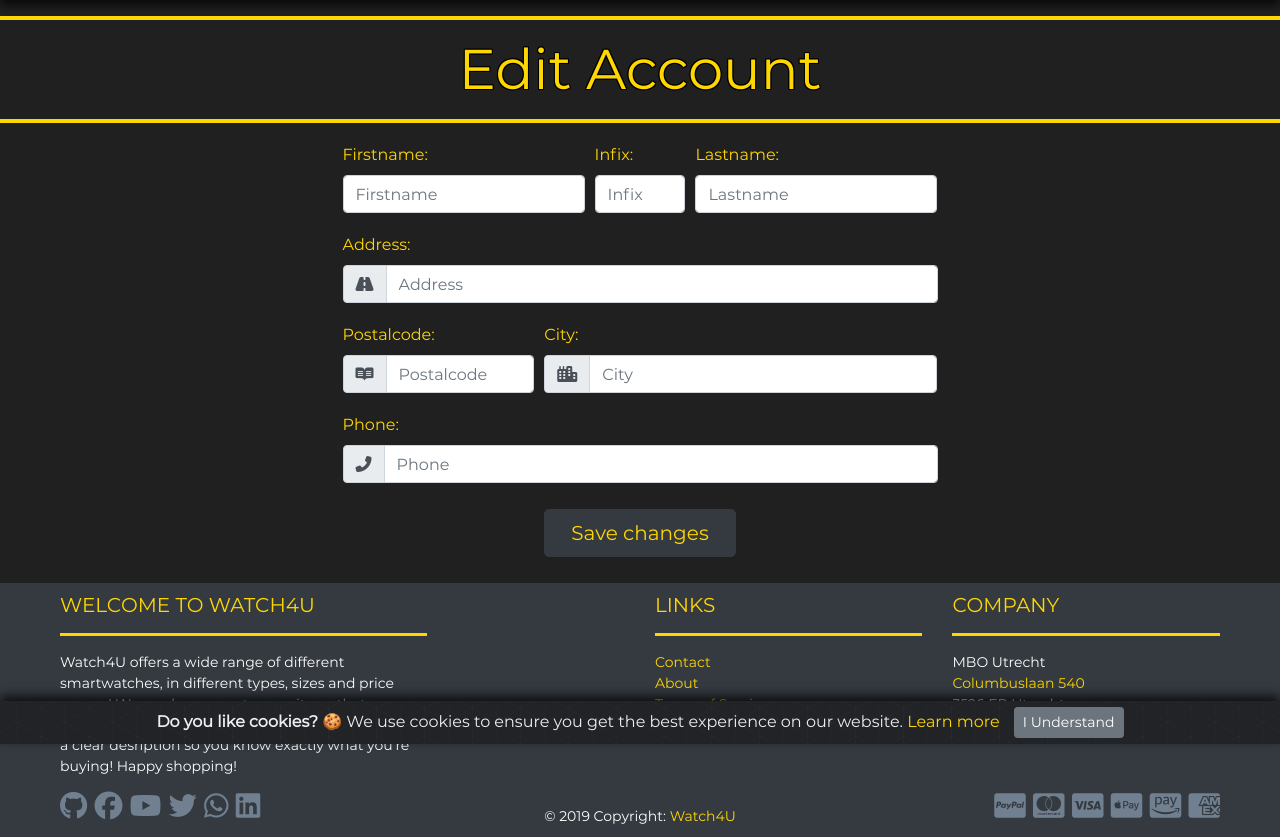
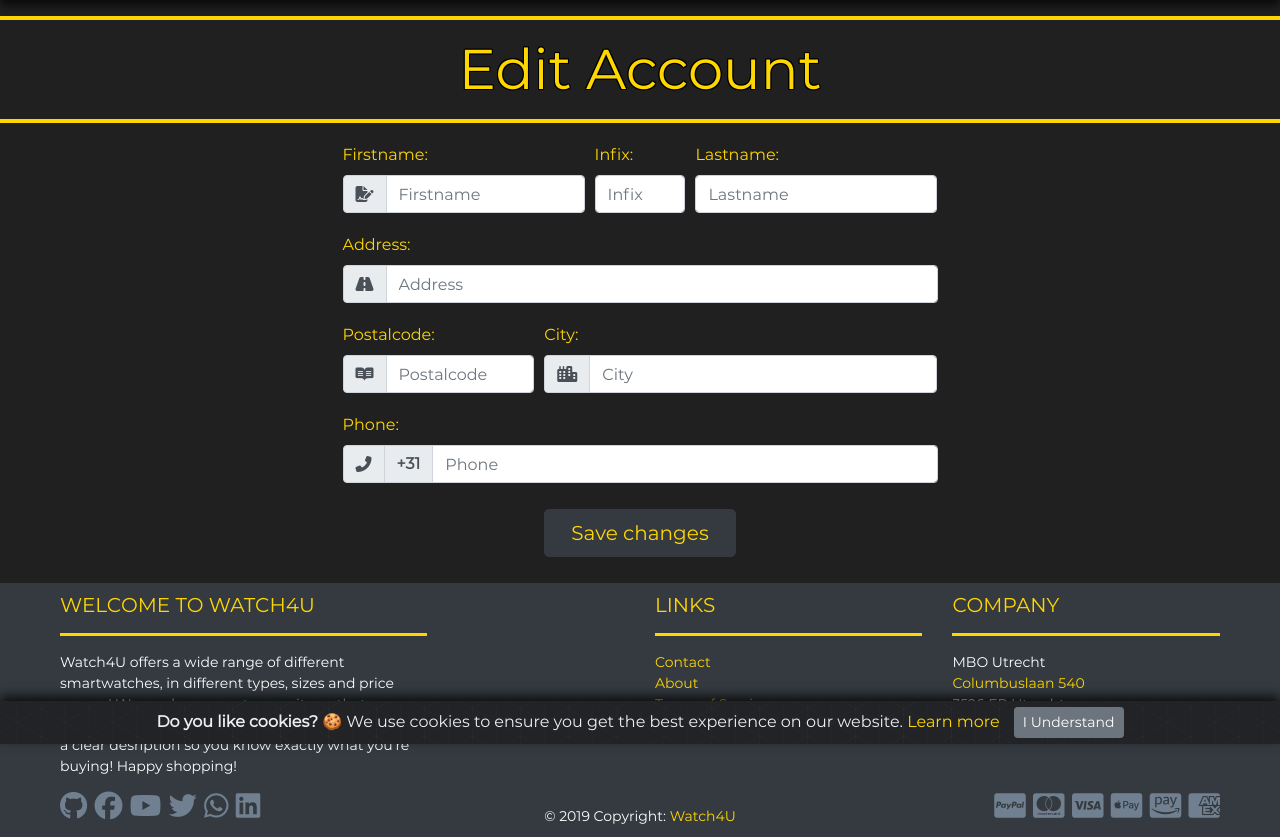
Before and after one commit to IJuanTM/watch4u, a PHP site: page /index.php?content=edit_account in a window 1280 px wide. Shown: the part 56-893 px from the top of the page. Run offline with PHP 8.4, Linux system fonts and the light colour scheme; some libraries are stand-ins or nearby versions.

Commit message:
input icons added

```diff
--- a/pages/edit_account.php
+++ b/pages/edit_account.php
@@ -18,7 +18,12 @@
 
 				<div class="form-group col-5">
 					<label class="form-text" for="inputFirstname">Firstname:</label>
-					<input type="text" class="form-control" id="inputFirstname" name="firstname" placeholder="Firstname" value="<?php echo ucwords($firstname); ?>">
+					<div class="input-group">
+						<div class="input-group-prepend">
+							<span class="input-group-text" id="inputGroupPrepend"><i class="fas fa-file-signature"></i></span>
+						</div>
+						<input type="text" class="form-control" id="inputFirstname" name="firstname" placeholder="Firstname" value="<?php echo ucwords($firstname); ?>">
+					</div>
 				</div>
 
 				<div class="form-group col-2">
@@ -81,6 +86,7 @@
 					<div class="input-group">
 						<div class="input-group-prepend">
 							<span class="input-group-text" id="inputGroupPrepend"><i class="fas fa-phone-alt"></i></span>
+							<span class="input-group-text" id="inputGroupPrepend"><b>+31</b></span>
 						</div>
 						<input type="tel" class="form-control" id="inputPhone" name="phone" placeholder="Phone" value="<?php echo $phone; ?>">
 					</div>
```
